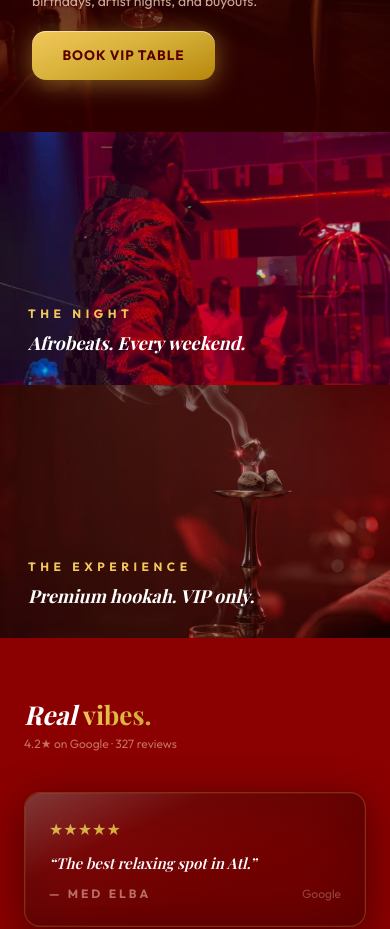
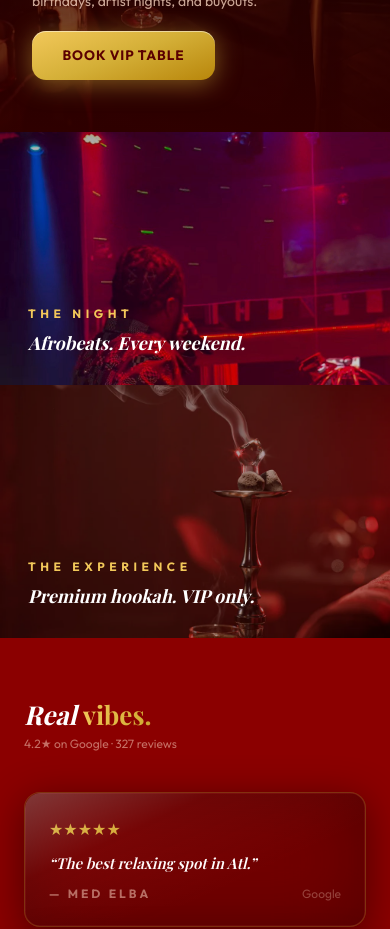
Before and after one commit to jayblast-spec/mr-soul-luxury-site, a Next.js app: page / in a window 390 px wide. Shown: the part 2380-3309 px from the top of the page. Built offline with nearby package versions, Linux system fonts and the light colour scheme.

Commit message:
fix: DJ photo object-top so head not cropped on mobile Night section

```diff
--- a/src/components/CinematicHome.tsx
+++ b/src/components/CinematicHome.tsx
@@ -131,7 +131,7 @@ export function CinematicHome() {
       <section className="grid grid-cols-1 md:grid-cols-2" style={{ minHeight: "60vh" }}>
         {/* Real DJ photo — red-lit club night */}
         <motion.div initial={{ opacity: 0 }} whileInView={{ opacity: 1 }} viewport={{ once: true, margin: "-60px" }} transition={{ duration: 0.9 }} className="relative" style={{ minHeight: "50vw", background: "#1a0000" }}>
-          <Image src="/images/hero-dj.jpg" alt="Mr Soul DJ — Afrobeats night" fill sizes="(min-width:768px) 50vw, 100vw" className="object-cover object-center" />
+          <Image src="/images/hero-dj.jpg" alt="Mr Soul DJ — Afrobeats night" fill sizes="(min-width:768px) 50vw, 100vw" className="object-cover object-top" />
           <div className="absolute inset-0" style={{ background: "rgba(10,0,0,0.2)" }} />
           <div className="absolute bottom-0 left-0 right-0 z-10 p-7 md:p-9">
             <p className="mb-2 text-xs font-bold uppercase tracking-[0.38em]" style={{ color: "#F2C85A" }}>The Night</p>
```
